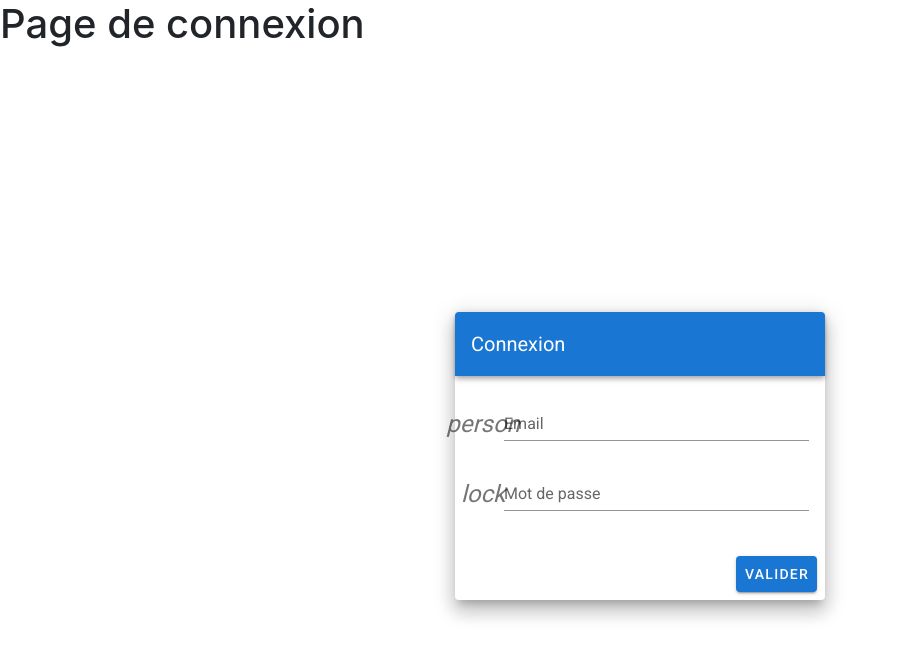
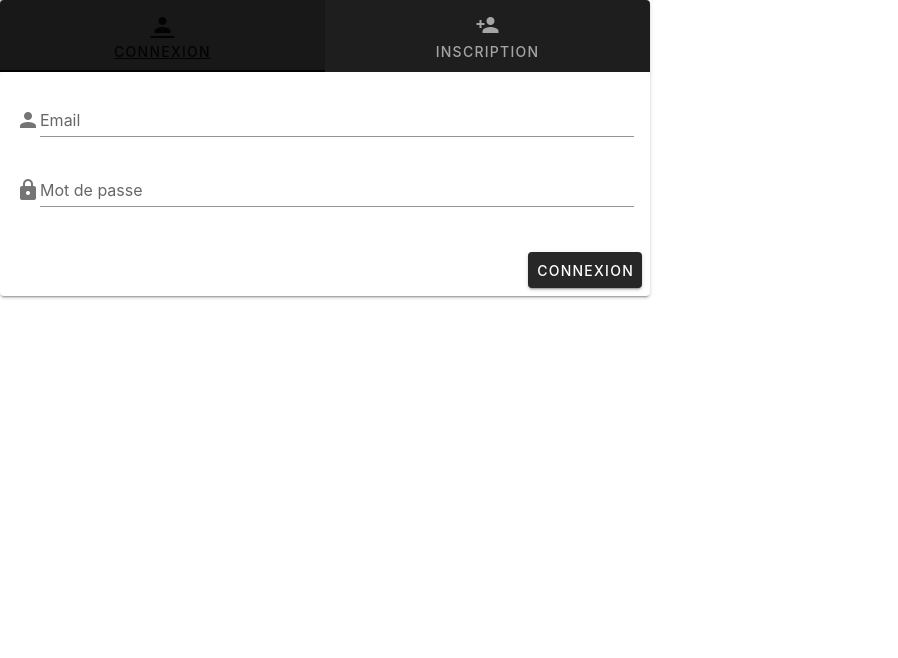
Before and after one commit to hkamalo/test_troov_front, a Nuxt app: page /login in a window 1280 px wide. Shown: the top 658 px of the page, without its empty margins (0-898 px from the left). Built offline with nearby package versions, Linux system fonts and the light colour scheme.

Commit message:
init login page

```diff
--- a/pages/login/index.vue
+++ b/pages/login/index.vue
@@ -1,52 +1,133 @@
 <template>
-  <div>
-    <h1>Page de connexion</h1>
-    <v-app id="inspire">
-      <v-content>
-        <v-container fluid fill-height>
-          <v-layout align-center justify-center>
-            <v-flex xs12 sm8 md4>
-              <v-card class="elevation-12">
-                <v-toolbar dark color="primary">
-                  <v-toolbar-title>Connexion</v-toolbar-title>
-                </v-toolbar>
+  <v-card width="650">
+    <v-tabs
+      v-model="tab"
+      class="indigo darken-4"
+      fixed-tabs
+      dark
+      icons-and-text
+    >
+      <v-tabs-slider></v-tabs-slider>
+
+      <v-tab light href="#tab-1"
+        >Connexion
+        <v-icon>mdi-account</v-icon>
+      </v-tab>
+
+      <v-tab href="#tab-2"
+        >Inscription
+        <v-icon>mdi-account-plus</v-icon>
+      </v-tab>
+    </v-tabs>
+
+    <v-tabs-items v-model="tab">
+      <v-tab-item value="tab-1">
+        <v-card>
           <v-card-text>
             <v-form>
               <v-text-field
-                      prepend-icon="person"
+                id="email"
+                label="Email"
                 name="email"
-                      label="Email"
+                prepend-icon="mdi-account"
                 type="text"
               ></v-text-field>
               <v-text-field
                 id="password"
-                      prepend-icon="lock"
+                label="Mot de passe"
                 name="password"
-                      label="Mot de passe"
+                prepend-icon="mdi-lock"
                 type="password"
               ></v-text-field>
             </v-form>
           </v-card-text>
           <v-card-actions>
             <v-spacer></v-spacer>
-                  <v-btn color="primary" to="/">Valider</v-btn>
+            <v-btn color="deep-purple" dark>Connexion</v-btn>
           </v-card-actions>
         </v-card>
-            </v-flex>
-          </v-layout>
-        </v-container>
-      </v-content>
-    </v-app>
-  </div>
+      </v-tab-item>
+      <v-tab-item value="tab-2">
+        <v-card>
+          <v-card-text>
+            <v-form>
+              <v-text-field
+                id="firstname"
+                label="Prenom"
+                name="firstname"
+                prepend-icon="mdi-account"
+                type="text"
+              ></v-text-field>
+              <v-text-field
+                id="lastname"
+                label="Nom"
+                name="name"
+                prepend-icon="mdi-account-box-outline"
+                type="text"
+              ></v-text-field>
+              <v-text-field
+                id="adresse"
+                label="Adresse"
+                name="adresse"
+                prepend-icon="mdi-map"
+                type="text"
+              ></v-text-field>
+              <v-text-field
+                id="postcode"
+                label="Code postal"
+                name="postcode"
+                prepend-icon="mdi-map"
+                type="number"
+              ></v-text-field>
+              <v-text-field
+                id="city"
+                label="Ville"
+                name="city"
+                prepend-icon="mdi-map"
+                type="text"
+              ></v-text-field>
+              <v-text-field
+                id="country"
+                label="Pays"
+                name="country"
+                prepend-icon="mdi-map"
+                type="text"
+              ></v-text-field>
+              <v-text-field
+                id="email"
+                label="Email"
+                name="email"
+                prepend-icon="mdi-email"
+                type="text"
+              ></v-text-field>
+              <v-text-field
+                id="password"
+                label="Password"
+                name="password"
+                prepend-icon="mdi-lock"
+                type="password"
+              ></v-text-field>
+            </v-form>
+          </v-card-text>
+
+          <v-row align="center" justify="center" class="pl-3">
+            <v-card-actions>
+              <v-btn color="deep-purple" dark>Enregistrer</v-btn>
+            </v-card-actions>
+          </v-row>
+        </v-card>
+      </v-tab-item>
+    </v-tabs-items>
+  </v-card>
 </template>
-
 <script>
 export default {
-  name: "Login",
-  props: {
-    source: String,
+  name: "SignIn",
+  data() {
+    return {
+      tab: null,
+      text: "Lorem ipsum dolor sit amet, consectetur adipiscing elit, sed do eiusmod tempor incididunt ut labore et dolore magna aliqua. Ut enim ad minim veniam, quis nostrud exercitation ullamco laboris nisi ut aliquip ex ea commodo consequat.",
+    };
   },
 };
 </script>
-
-<style></style>
--- a/pages/signUp/index.vue
+++ /dev/null
@@ -1,15 +0,0 @@
-<template>
-  <div>
-    <h1>Inscription</h1>
-  </div>
-</template>
-
-<script>
-export default {
-  setup() {
-    return {};
-  },
-};
-</script>
-
-<style lang="scss" scoped></style>
```
Lines whose indentation alone changed are shown as unchanged.
